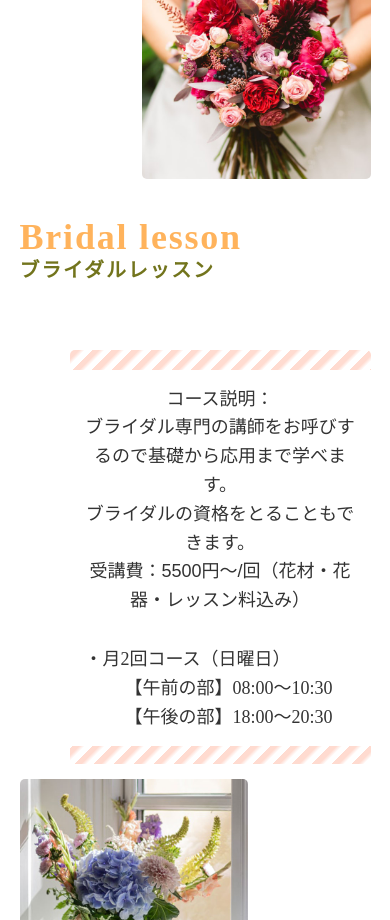
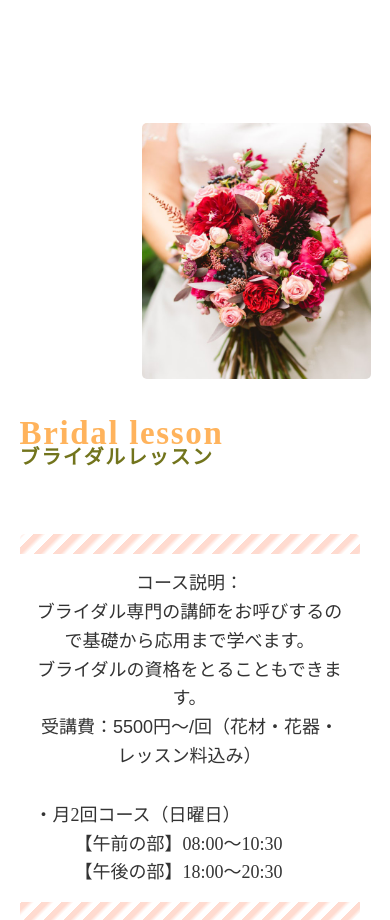
Before and after one commit to noriko-01/-flowershop, a plain HTML site: page school.html in a window 390 px wide. Shown: the part 1080-2000 px from the top of the page. Drawn offline with Linux system fonts and the light colour scheme.

Commit message:
Update school.css

```diff
--- a/css/school.css
+++ b/css/school.css
@@ -214,13 +214,13 @@ button{
   margin-top: 100px;
 }
 .contents li:not(:first-of-type){
-  margin-top: 600px;
+  margin-top: 800px;
 }
 	.contents h3{
   color:rgba(255, 168, 70, 0.877);
-  font-size: 36px;
+  font-size: 33px;
    border-radius: 5px;
-   padding: 5px 0;
+   padding: 2px 0;
 }
 main .contents h3 span{
   font-size: 20px;
@@ -229,10 +229,10 @@ main .top-text .s2{
   margin-right: 0;
 }
 .contents li:nth-of-type(odd) .contentsText{
-right: 50px;
+right: 0%;
 }
 .contents li:nth-of-type(even) .s2{
-  margin-left: 50px;
+  margin-left: 0%;
 }
 .contentsText{
   display: flex;
@@ -243,7 +243,7 @@ right: 50px;
 }
 button{
   width: 310px;
-  margin-top: 600px;
+  margin-top: 800px;
   font-size: 18px;
 }
 }
```
